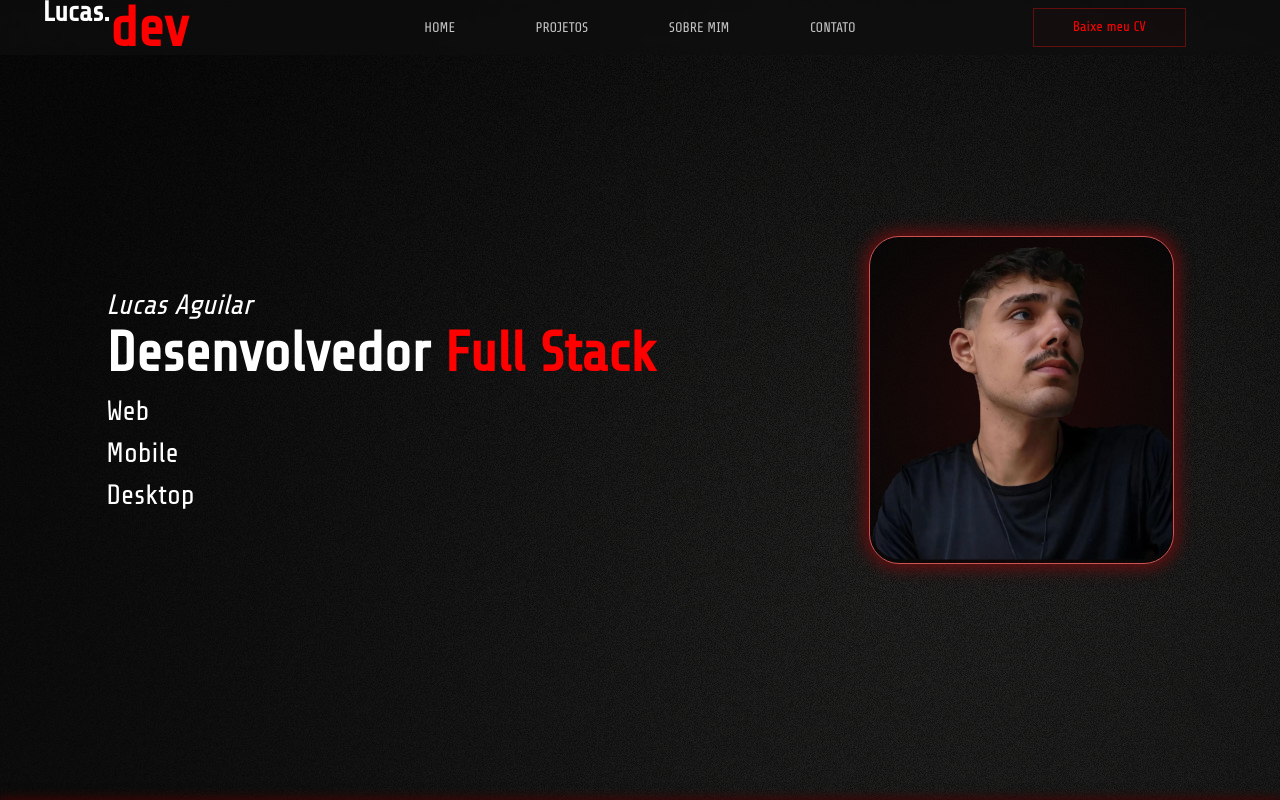
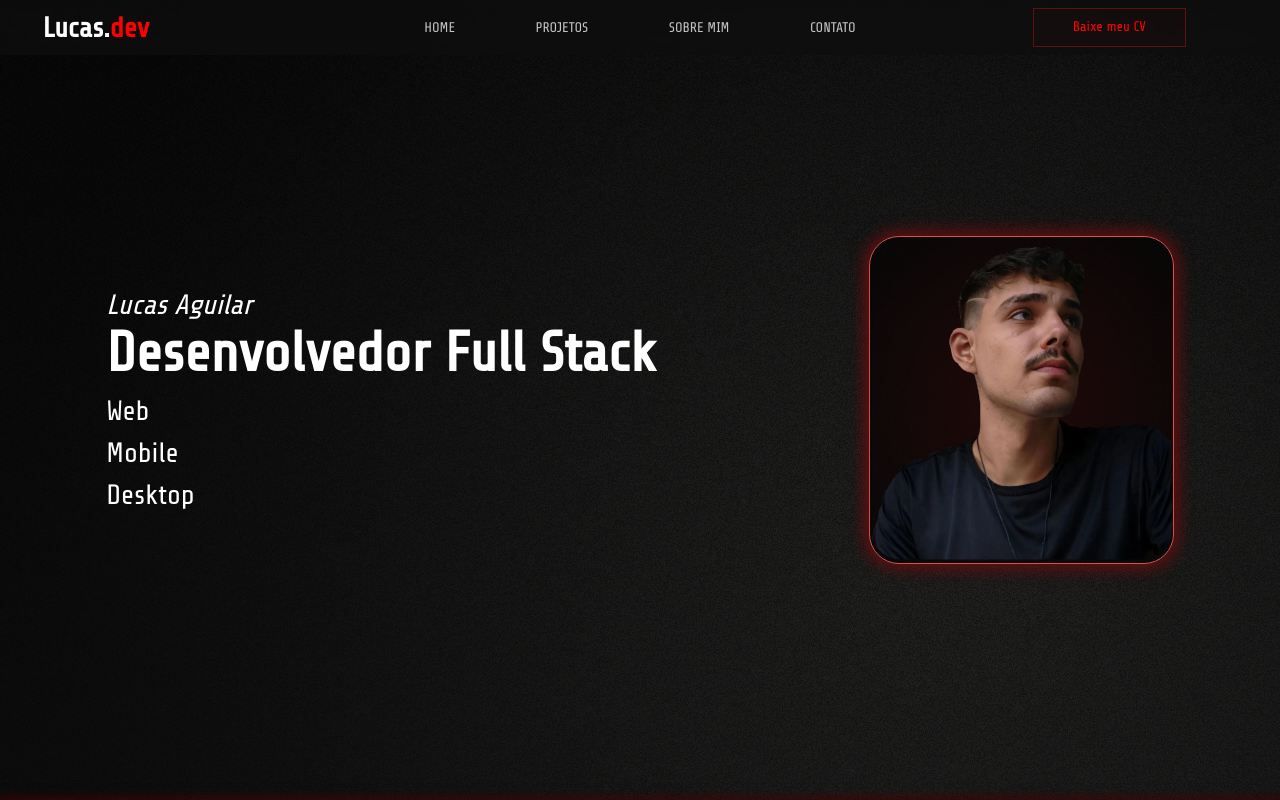
Before and after one commit to LucasSAguilar/portfolio_2024, a React (Create React App) app: page / in a window 1280 px wide. Shown: the top 800 px of the page. Built offline with nearby package versions, Linux system fonts and the light colour scheme.

Commit message:
Correções de bugs

```diff
--- a/src/componentes/CardProjeto/styles.css
+++ b/src/componentes/CardProjeto/styles.css
@@ -4,6 +4,7 @@
     justify-content: center;
     align-items: center;
     width: 426.67px;
+
 }
 
 .banner-projeto {
--- a/src/componentes/MenuNavegacao/index.tsx
+++ b/src/componentes/MenuNavegacao/index.tsx
@@ -12,7 +12,7 @@ const MenuNavegacao = ({ onClickHome, onClickSobre, onClickProjetos, onClickCont
 
     return (
         <div className="navbar-box glass-effect">
-            <h1 className="logo-navbar">Lucas. <p className="texto-destaque"> dev</p></h1>
+            <h1 className="logo-navbar">Lucas. <p className="texto-destaque-navbar"> dev</p></h1>
 
             <ul className="lista-btn-nav">
                 <li className="botoes-menu-navegacao" onClick={onClickHome}>HOME</li>
--- a/src/componentes/MenuNavegacao/styles.css
+++ b/src/componentes/MenuNavegacao/styles.css
@@ -60,8 +60,9 @@
 
 }
 
-.texto-destaque {
+.texto-destaque-navbar {
     color: #FF0000;
+    font-size: 2rem;
 }
 
 .btn-cv:hover {
--- a/src/telas/Projetos/styles.css
+++ b/src/telas/Projetos/styles.css
@@ -15,9 +15,9 @@
 .box-cards-projeto {
     display: flex;
     width: 100%;
+    height: 500px;
+    min-height: 350px;
     justify-content: space-around;
-    min-height: 350px;
-    height: 500px;
 }
 
 .box-posicionar-btn{
@@ -43,7 +43,7 @@
 }
 
 
-@media screen and (max-height: 1000px) {
+@media screen and (max-height: 850px) {
     .box-cards-projeto {
         height: 300px;
     }
```
